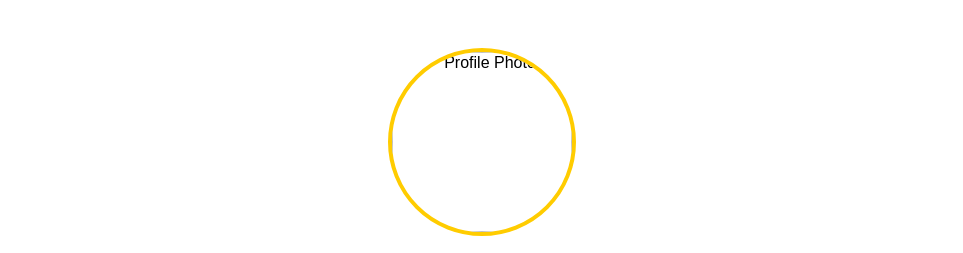
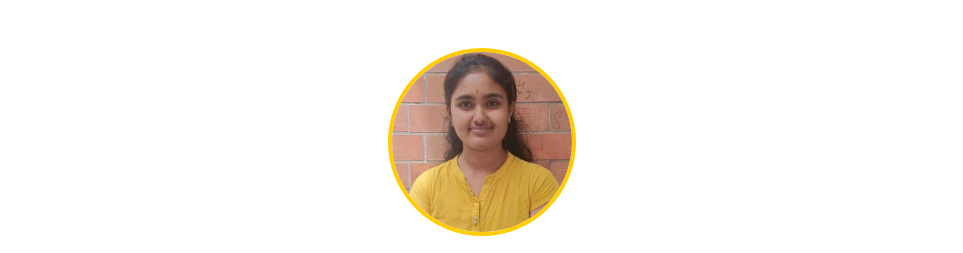
Before and after one commit to Nirmitha-S/devops-cicd-project, a plain HTML site: page CICD-PIPELINE-FOR-WEB-APPLICATION-master/CICD-PIPELINE-FOR-WEB-APPLICATION-master/index.html in a window 1280 px wide. Shown: the top 253 px of the page, without its empty margins (158-1121 px from the left). Drawn offline with Linux system fonts and the light colour scheme; files whose address does not match are found by name.

Commit message:
Added personal profile content

```diff
--- a/CICD-PIPELINE-FOR-WEB-APPLICATION-master/CICD-PIPELINE-FOR-WEB-APPLICATION-master/index.html
+++ b/CICD-PIPELINE-FOR-WEB-APPLICATION-master/CICD-PIPELINE-FOR-WEB-APPLICATION-master/index.html
@@ -1,6 +1,6 @@
  <section id="about" style="max-width:900px; margin:auto; padding:40px; font-family:Arial;">
     <div style="text-align:center;">
-        <img src="assets/img/profile.jpg" alt="Profile Photo"
+        <img src="C:\Users\shiva\OneDrive\Pictures\Documents\Documents\Desktop\3rd sem\DevOps\CICD-PIPELINE-FOR-WEB-APPLICATION-master\CICD-PIPELINE-FOR-WEB-APPLICATION-master\assets\images\profile.jpg" alt="Profile Photo"
              style="width:180px; height:180px; border-radius:50%; object-fit:cover; border:4px solid #ffcc00;">
         <h1 style="margin-top:20px; font-size:32px; font-weight:700;">Nirmitha S</h1>
         <h3 style="color:#666;">M.Tech (2nd Year), Computer Science & Engineering<br>BNMIT College, Bengaluru</h3>
```
